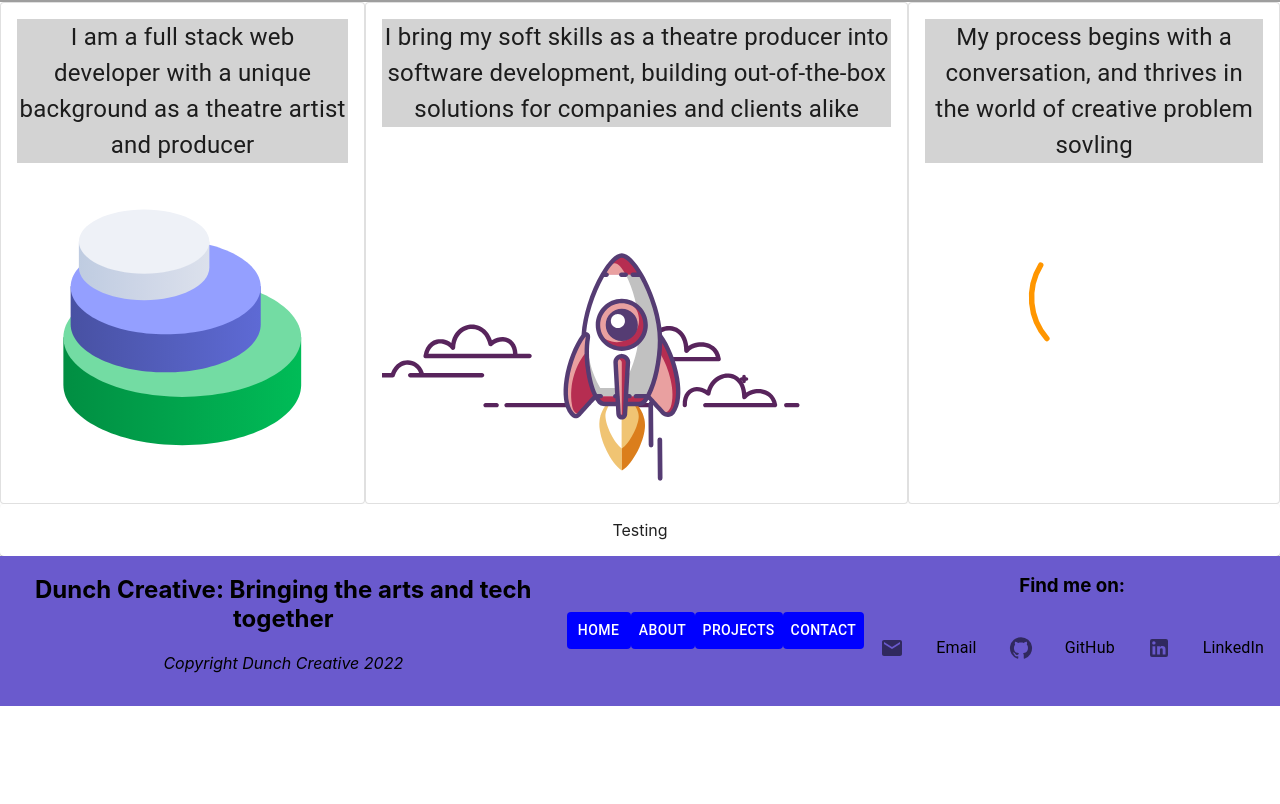
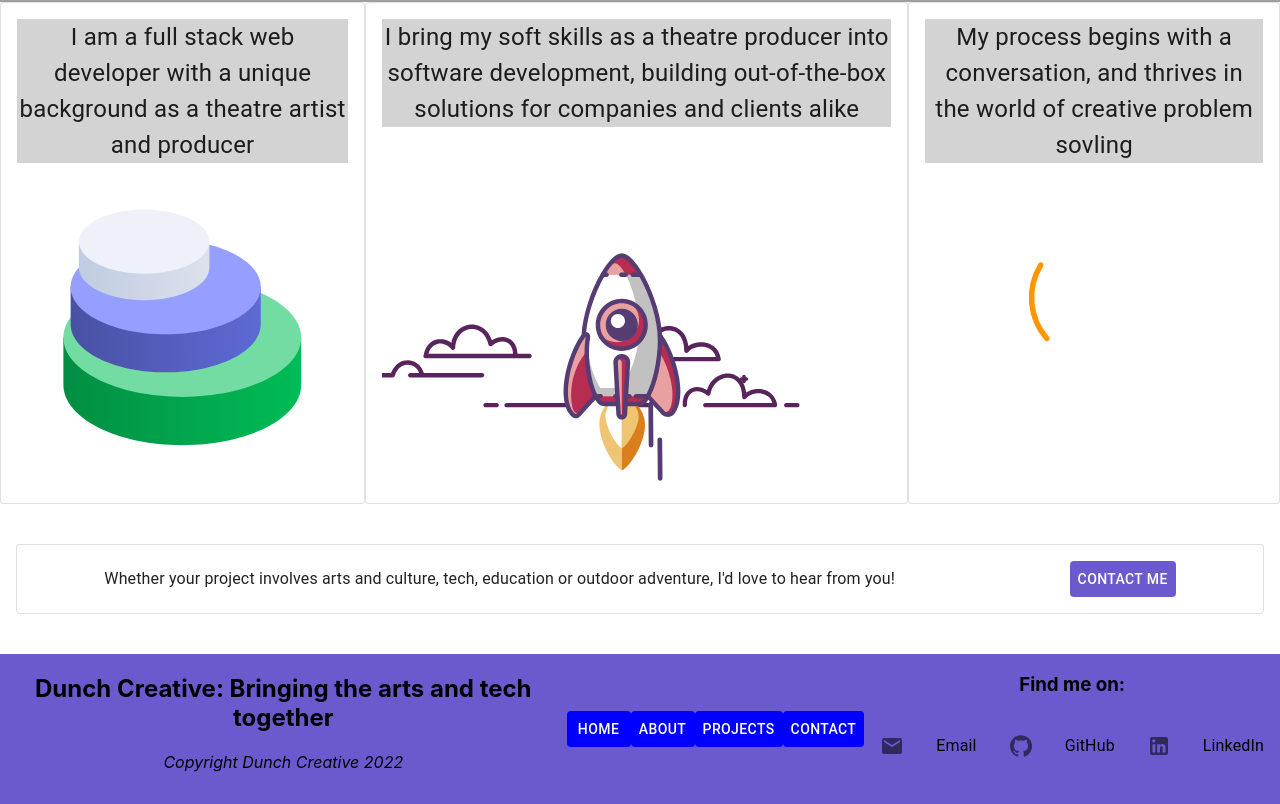
Before and after one commit to Kieran-Dunch/dunch-creative, a React (Create React App) app: page / in a window 1280 px wide. Shown: the part 754-1558 px from the top of the page. Before the commit the page ends 1460 px from the top, so only its background shows below. Built offline with nearby package versions, Linux system fonts and the light colour scheme; grey boxes are pictures that could not be loaded; the HTML template or start-up script is replaced by a standard one.

Commit message:
finished little call to action, on to about me page'

```diff
--- a/src/App.js
+++ b/src/App.js
@@ -3,7 +3,7 @@ import NavBar from './components/NavBar';
 import Header from './components/Header'
 import Footer from './components/Footer';
 import CardList from './components/CardList';
-import { Card } from '@mui/material';
+import { Button, Card, Typography } from '@mui/material';
 
 function App() {
 
@@ -12,8 +12,25 @@ function App() {
       <NavBar/>
       <Header/>
       <CardList/>
-      <Card>
-        <p>Testing</p>
+      <Card
+        variant="outlined"
+        sx={{
+          display: 'flex',
+          alignItems: 'center',
+          justifyContent: 'space-around',
+          my: 5,
+          mx: 2,
+        }}
+      >
+        <Typography>
+          Whether your project involves arts and culture, tech, education
+          or outdoor adventure, I'd love to hear from you!
+        </Typography>
+        <Button
+          sx={{ my: 2, color: 'white', display: 'block', backgroundColor: "slateblue" }}
+        >
+          Contact Me
+        </Button>
       </Card>
       <Footer/>
     </div>
--- a/src/components/CardList.js
+++ b/src/components/CardList.js
@@ -35,8 +35,8 @@ export default function CardList() {
             <Typography sx={{ fontSize: 24 }} backgroundColor="lightgray" color="text.primary" gutterBottom>
               I am a full stack web developer with a unique background as a theatre artist and producer
             </Typography>
-            <div id="test">
-            </div>
+            <Box id="test">
+            </Box>
           </CardContent>
         </Card>
         <Card variant="outlined" sx={{minWidth: "275px", height: "500px"}}>
@@ -44,8 +44,8 @@ export default function CardList() {
             <Typography sx={{ fontSize: 24 }} backgroundColor="lightgray" color="text.primary" gutterBottom>
               I bring my soft skills as a theatre producer into software development, building out-of-the-box solutions for companies and clients alike
             </Typography>
-            <div id="rocket">
-            </div>
+            <Box id="rocket">
+            </Box>
           </CardContent>
         </Card>
         <Card variant="outlined" sx={{minWidth: "275px", height: "500px"}}>
@@ -53,8 +53,8 @@ export default function CardList() {
             <Typography sx={{ fontSize: 24 }} backgroundColor="lightgray" color="text.primary" gutterBottom>
               My process begins with a conversation, and thrives in the world of creative problem sovling
             </Typography>
-            <div id="globe">
-            </div>
+            <Box id="globe">
+            </Box>
           </CardContent>
         </Card>
       </Box>
```
